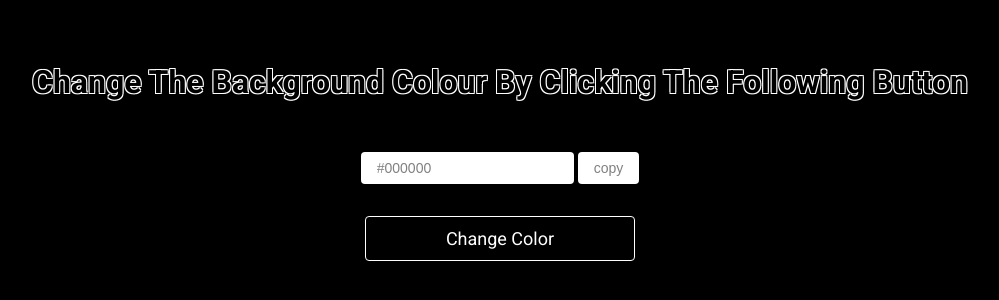
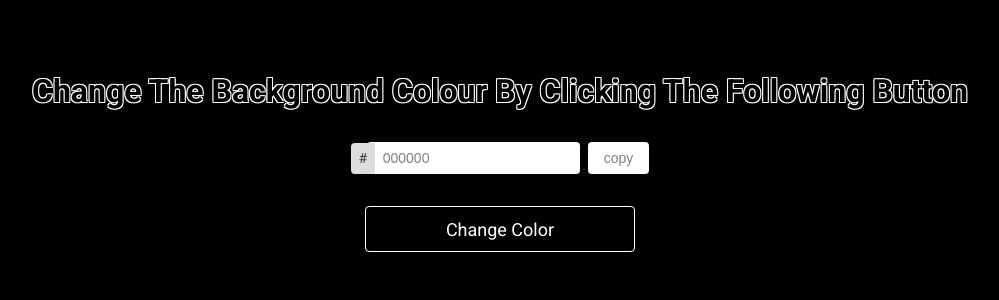
Before and after one commit to emaduddin678/dom_project-2, a plain HTML site: page index.html in a window 1280 px wide. Shown: the part 238-538 px from the top of the page, without its empty margins (140-1139 px from the left). Drawn offline with Linux system fonts and the light colour scheme.

Commit message:
# processing

```diff
--- a/index.html
+++ b/index.html
@@ -12,7 +12,7 @@
         <h1>change the background colour by clicking the following button </h1>
         <div class="input-group">
             <div class="input-icon">#</div>
-            <input type="text"  value="#000000" id="output">
+            <input type="text"  value="000000" id="output">
             <button id="copy-btn" title="copy to clipboard">copy</button>
         </div>
         <button id="change-btn">change color</button>
--- a/index.js
+++ b/index.js
@@ -18,7 +18,7 @@ function main(){
 
         root.style.backgroundColor = bgColor;
         // output.value = bgColor;
-        output.value = bgColor.toUpperCase();
+        output.value = bgColor.toUpperCase().substring(1);
     });
 
     copyBtn.addEventListener('click', function() {
@@ -28,7 +28,7 @@ function main(){
             div = null;
         };
         if(isValid(output.value)){
-            generateToastmsg(`${output.value} Copied`);
+            generateToastmsg(`#${output.value} Copied`);
         } else {
             alert("Invalid color code");
         }
@@ -39,7 +39,7 @@ function main(){
     output.addEventListener('keyup', function(event) {
         const color = event.target.value;
         if(color && isValid(color)) {
-            root.style.backgroundColor = color;
+            root.style.backgroundColor = `#${color}`;
         }
     })
 
@@ -72,8 +72,6 @@ function generateToastmsg(msg) {
         });
     });
 
-
-
     document.body.appendChild(div);
 }
 
--- a/style.css
+++ b/style.css
@@ -22,7 +22,10 @@ body{
 }
 
 .container .input-group{
-    /* display: flex; */
+    display: flex;
+    align-items: center;
+    position: relative;
+    /* gap: 0.5rem; */
 }
 .container .input-group input[type='text'],
 input[type='text']:disabled,
@@ -30,15 +33,37 @@ input[type='text']:disabled,
     background-color: white;
     color: gray;
     border: black;
-    border-radius: 0.25rem;
     padding: 0.5rem 1rem;
     margin: 1rem 0;
     font-size: 14px;
+    border-radius: 0.25rem;
+}
 
-}
 #copy-btn {
     cursor: pointer;
+    border-radius: 0.25rem;
+    margin-left: 0.5rem;
 }
+
+.container .input-group .input-icon{
+    position: absolute;
+    padding: 0.48rem;
+    font-size: 14px;
+    background-color: #ddd;
+	color: #424242;
+	border-top-left-radius: 0.25rem;
+	border-bottom-left-radius: 0.25rem;
+}
+#output {
+    margin-left: 1rem;
+}
+
+#output:focus {
+    outline: none;
+    border: none;
+}
+
+
 
 .toast-message {
     position: fixed;
```
